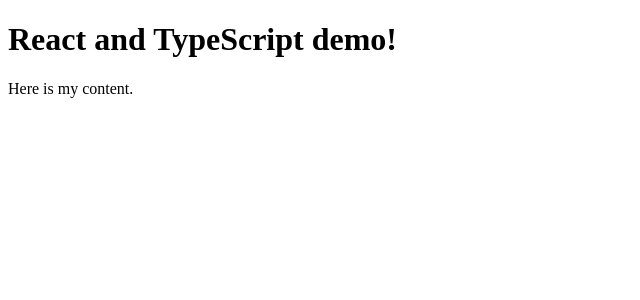
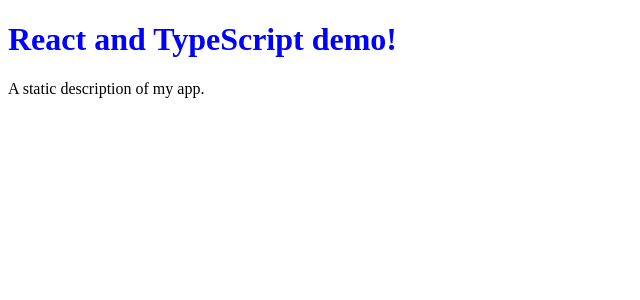
Before and after one commit to serbanghita/learn-react, a React app: page / in a window 1280 px wide. Shown: the top 300 px of the page, without its empty margins (0-640 px from the left). Built offline with nearby package versions, Linux system fonts and the light colour scheme; the HTML template or start-up script is replaced by a standard one.

Commit message:
Fixed text content and problematic dependency

```diff
--- a/package.json
+++ b/package.json
@@ -16,7 +16,7 @@
     "react-dom": "^15.5.4"
   },
   "devDependencies": {
-    "awesome-typescript-loader": "^4.0.1",
+    "awesome-typescript-loader": "^5.0.0-1",
     "source-map-loader": "^0.2.3",
     "tslint": "^5.2.0",
     "tslint-react": "^3.0.0",
--- a/src/component/App.tsx
+++ b/src/component/App.tsx
@@ -2,15 +2,20 @@
 
 export interface IAppProps {
     title: string;
+    titleColor: string;
 }
 
 export default class App extends React.Component<IAppProps, {}> {
+
   public render() {
-        console.log("props.children", this.props.children);
+    const pStyle = {
+      color: this.props.titleColor
+    };
+
     return (
         <div>
-                <h1>{this.props.title}</h1>
-                <p>Here is my content.</p>
+            <h1 style={pStyle}>{this.props.title}</h1>
+            <p>A static description of my app.</p>
         </div>
     );
   }
--- a/src/index.tsx
+++ b/src/index.tsx
@@ -2,4 +2,4 @@
 import * as ReactDOM from "react-dom";
 import App from "./component/App";
 
-ReactDOM.render(<App title="React and TypeScript demo!"/>, document.getElementById("app"));
+ReactDOM.render(<App title="React and TypeScript demo!" titleColor="blue"/>, document.getElementById("app"));
```
Also changed, not shown: 1 other file (tests, documents, lock files or other folders). Lines whose indentation alone changed are shown as unchanged.
